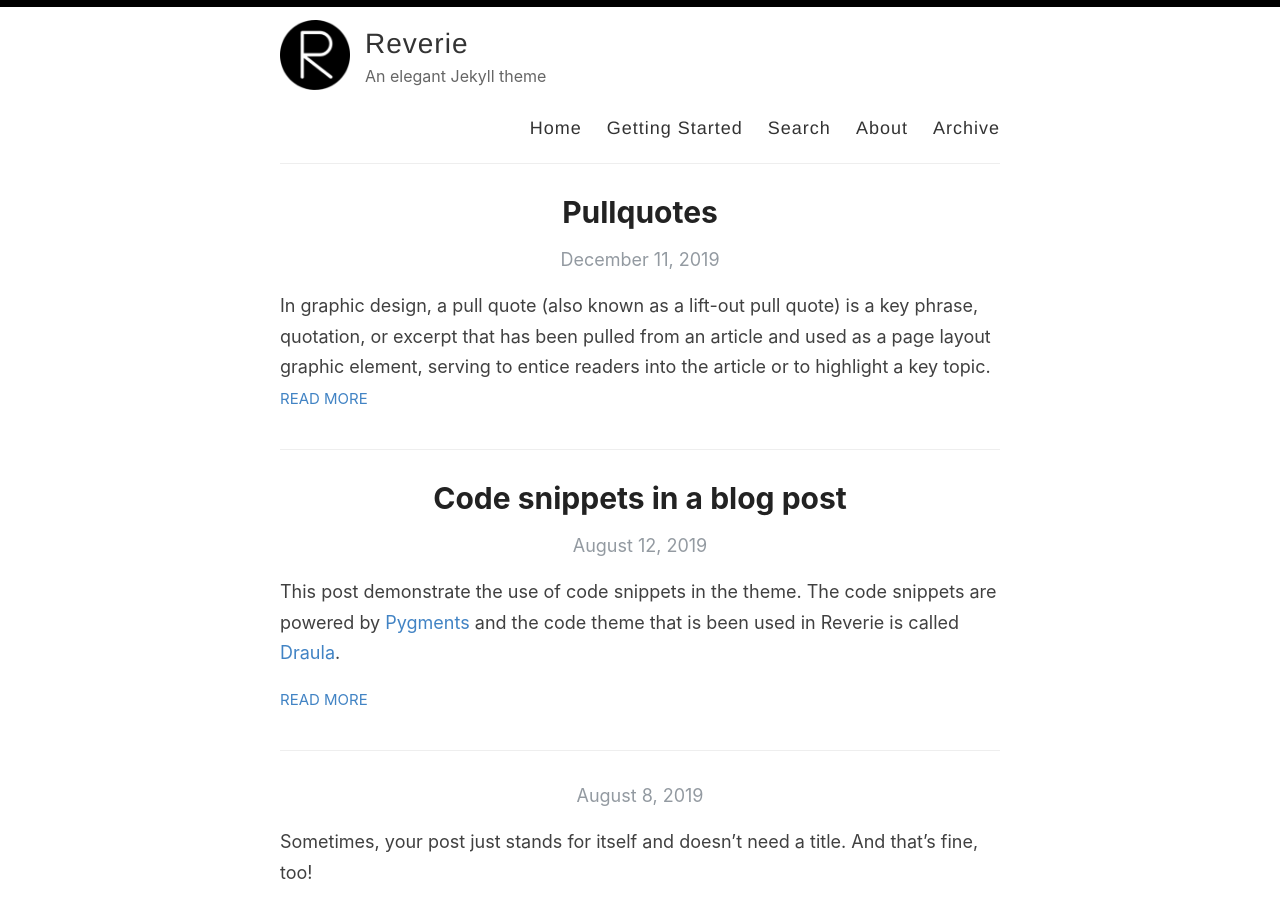
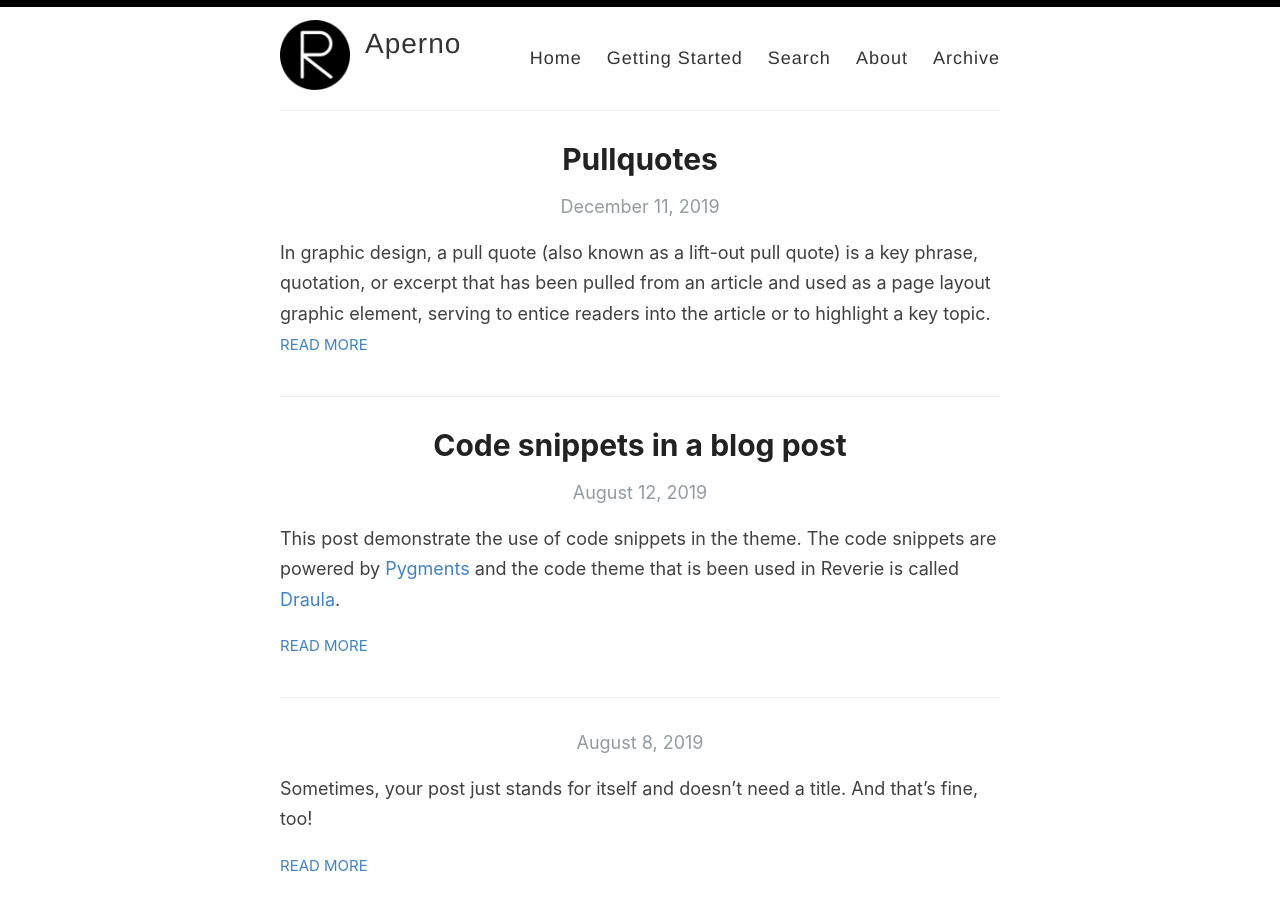
Before and after one commit to apernorg/backup, a Jekyll site: the page built from index.html, in a window 1280 px wide and 900 px high. Built offline with Jekyll 4.4.1, drawn with Linux system fonts in a browser that asks for light colours; the list of posts is cut into pages by our own code; part of the change alters nothing that is shown.

Commit message:
Update _config.yml

```diff
--- a/_config.yml
+++ b/_config.yml
@@ -3,13 +3,11 @@
 #
 
 # Name of your site (displayed in the header)
-name: Reverie
+name: Aperno
 
 # Name of the author
 author: Amit Merchant
 
-# Short bio or description (displayed in the header)
-description: An elegant Jekyll theme
 
 # URL of your avatar or profile pic (you could use your GitHub profile pic)
 avatar: /images/reverie.png
@@ -21,15 +19,15 @@ avatar: /images/reverie.png
 # Includes an icon in the footer for each username you enter
 footer-links:
   dribbble:
-  email: amit.d.merchant@gmail.com
+  email:
   facebook:
   flickr:
-  github: amitmerchant1990/reverie
+  github:
   instagram:
   linkedin:
   pinterest:
-  rss: rss
-  twitter: amit_merchant
+  rss:
+  twitter:
   stackoverflow:
   youtube: # channel/<your_long_string> or user/<user-name>
   googleplus: # anything in your profile username that comes after plus.google.com/
@@ -41,7 +39,7 @@ footer-links:
 disqus:
 
 # Enter your Google Analytics web tracking code (e.g. UA-2110908-2) to activate tracking
-google_analytics: UA-43339302-11
+google_analytics:
 
 # For newer "GA4" analytics, use the following instead of the "UA" entry above
 #google_analytics_ga4: G-GABC1DEFG
```
